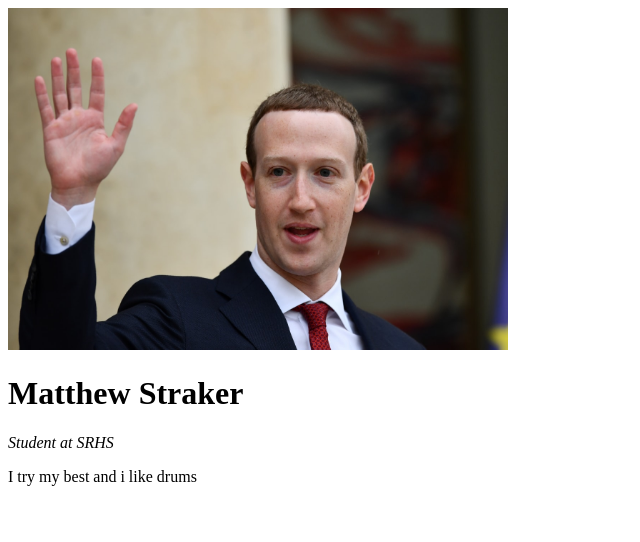
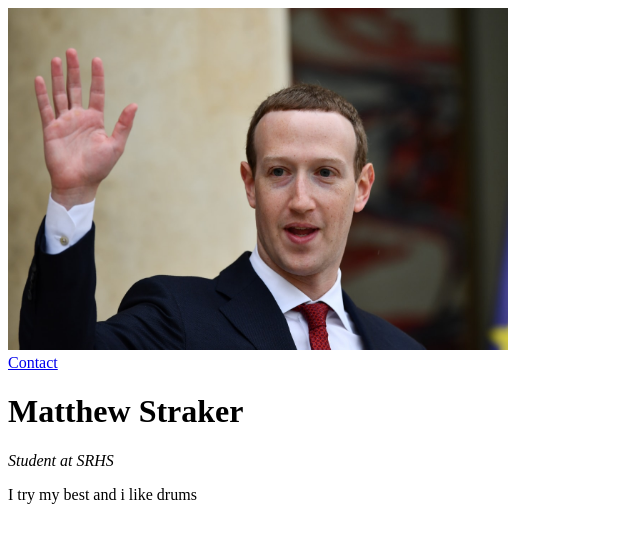
Before and after one commit to s28739209/cv, a plain HTML site: page index.html in a window 1280 px wide. Shown: the whole page, without its empty margins (0-640 px from the left). Drawn offline with Linux system fonts and the light colour scheme.

Commit message:
Update index.html

```diff
--- a/index.html
+++ b/index.html
@@ -7,6 +7,7 @@
 
 <body>
 <img src="106069136-1565284193572gettyimages-1142580869.jpeg" width="500" height="342" alt=""/>
+	<nav><a href="Info.html">Contact</a></nav>
 	<h1>Matthew Straker</h1>
 
 	<p><em>Student at SRHS</em></p>
```
